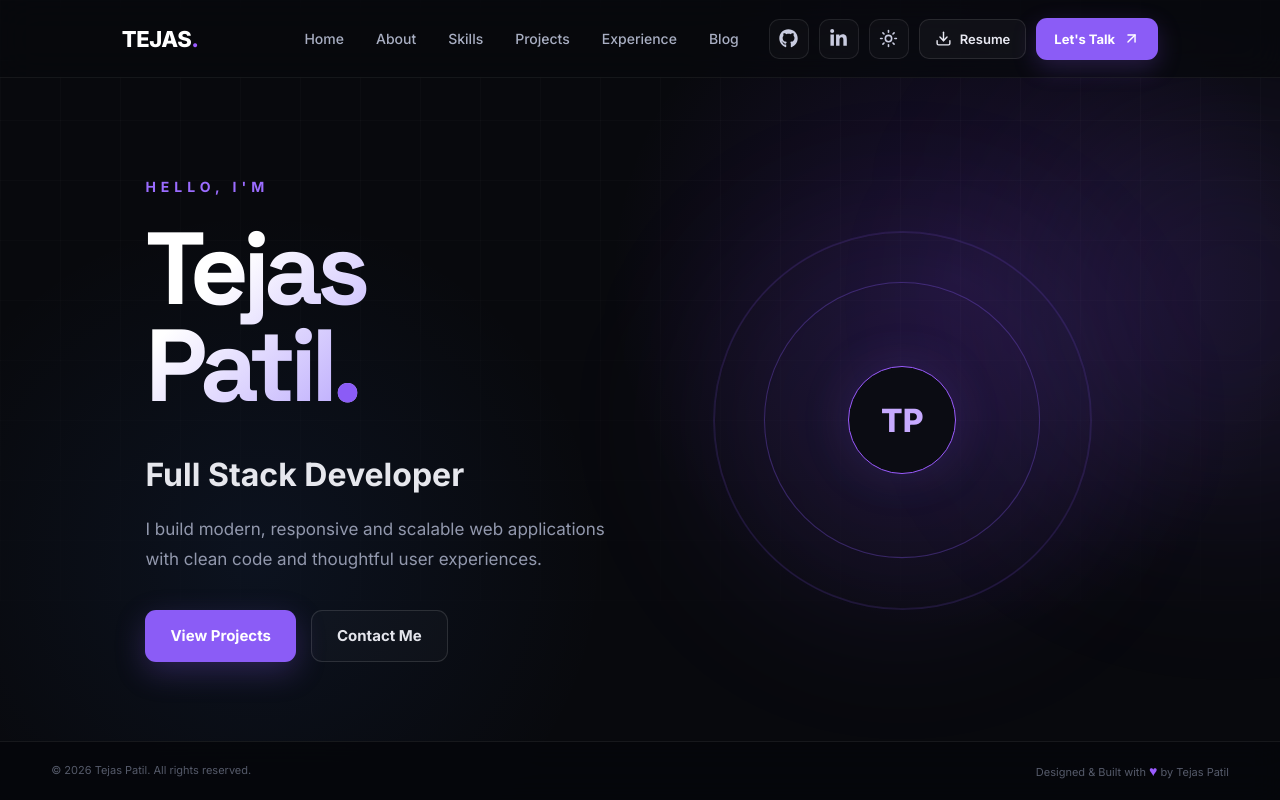
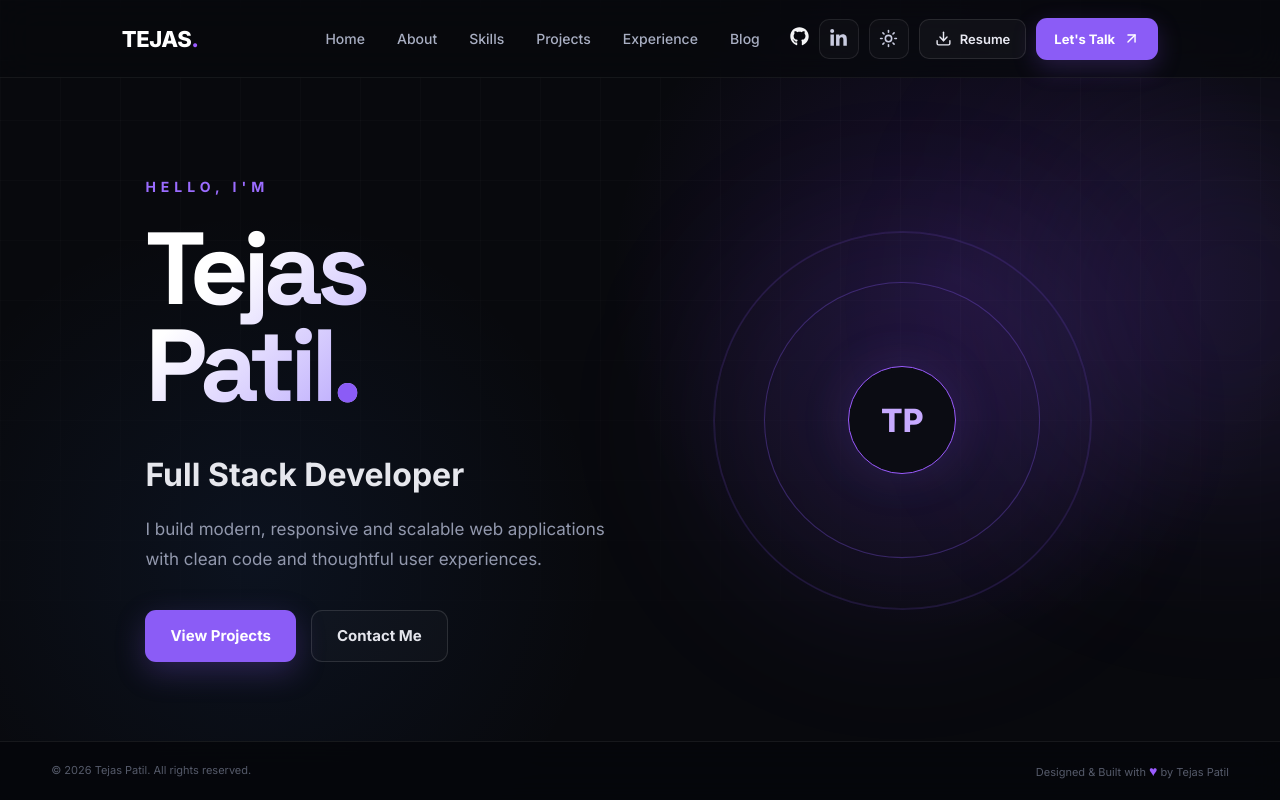
Before and after one commit to Tejas2005-ui/tejas-portfolio, a React (Vite) app: page / in a window 1280 px wide. Shown: the top 800 px of the page. Built offline with nearby package versions, Linux system fonts and the light colour scheme.

Commit message:
Add GitHub repository link

```diff
--- a/src/components/navbar/Navbar.jsx
+++ b/src/components/navbar/Navbar.jsx
@@ -58,12 +58,11 @@ function Navbar() {
 
           {/* GitHub */}
           <a
-            href="https://github.com/"
+
+            href="https://github.com/Tejas2005-ui/tejas-portfolio"
             target="_blank"
-            rel="noopener noreferrer"
-            className="icon-btn"
-            aria-label="GitHub"
-          >
+            rel="noopener noreferrer">
+
             <FaGithub size={19} />
           </a>
 
@@ -75,7 +74,7 @@ function Navbar() {
             className="icon-btn"
             aria-label="LinkedIn"
           >
-            <FaLinkedinIn    size={19} />
+            <FaLinkedinIn size={19} />
           </a>
 
           {/* Theme */}
```
